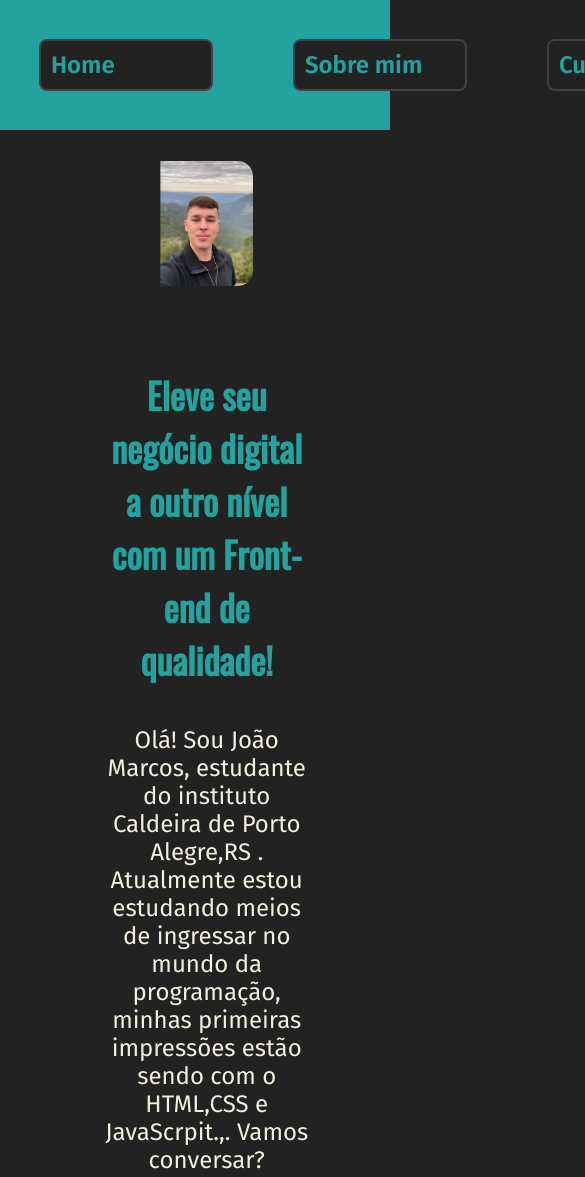
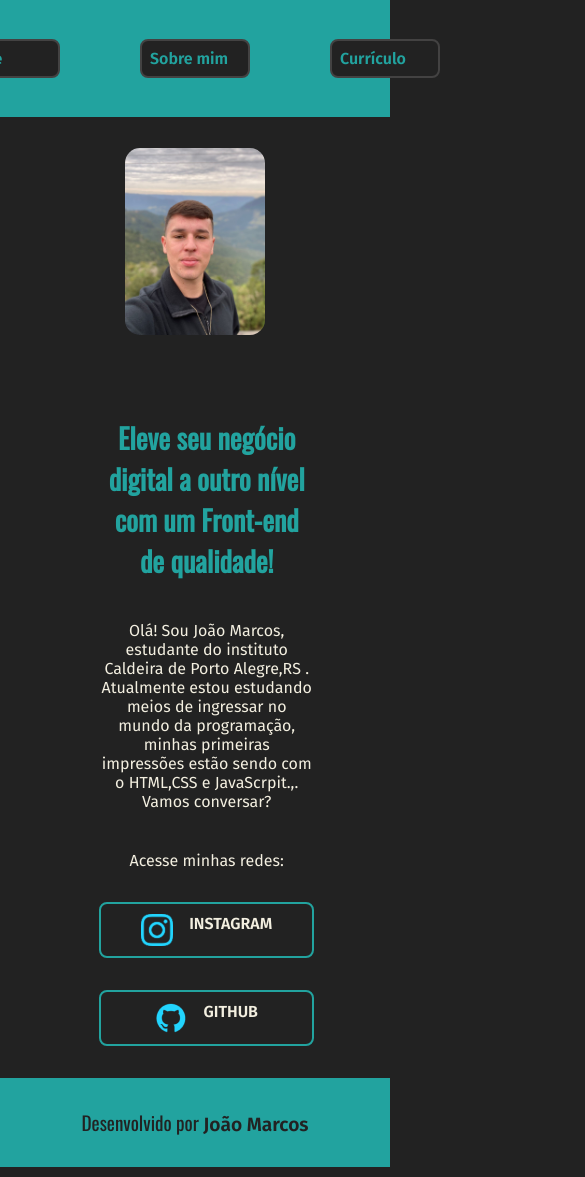
Before and after one commit to joaomarcosvs/Portifoli__Final, a plain HTML site: page index.html in a window 390 px wide. Shown: the top 1177 px of the page, 585 px wide, since content can reach past the window. Drawn offline with nearby package versions, Linux system fonts and the light colour scheme.

Commit message:
Update style.css
versão final compatível com mobile pelo vercel

```diff
--- a/style/style.css
+++ b/style/style.css
@@ -25,10 +25,12 @@ body {
 
 .cabecalho{
     background-color: var(--cor-terciaria);
-    padding: 2% 2% 2% 10%;
+    padding: 2% 10% 2% 2%;
     font-weight: 400;
     display: flex;
     align-items: center;
+    flex-direction: column;
+
 }
 
 .cabecalho__menu__link {
@@ -37,17 +39,18 @@ body {
     text-align: center;
     border: 2px solid var(--cor-destaque);
     border-radius: 8px;
-    width: 150px;
+    width: 90px;
     font-family: var(--fonte-secundaria);
     display: flex;
     flex-direction: row;
     justify-content: space-between;
-    padding: 10px;
-    font-size: 1.5rem;
+    padding: 8px;
+    font-size: 1rem;
     font-weight: 600;
     text-decoration: none;
 }
 
+/*
 .cabecalho__menu__link:hover {
     background-color: var(--cor-destaque);
     color: var(--cor-terciaria);
@@ -60,7 +63,7 @@ body {
     flex-direction: row;
     justify-content: space-between;
     padding: 10px;
-    font-size: 1.5rem;
+    font-size: 1rem;
     font-weight: 600;
     text-decoration: none;
 }
@@ -68,18 +71,26 @@ body {
 .cabecalho__menu__link:active {
     box-shadow: 7px 6px 28px 1px rgba(0, 0, 0, 0.24);
     transform: translateY(2px);
+    text-align: center;
 }
+
+*/
 
 .cabecalho__menu{
     display: flex;
-    flex-direction: row;
-    justify-content: space-between;
-    align-items: center;
+    justify-content: center;
     gap: 80px;
 }
 
 .imagem {
-    width: 40%;
+    max-width: 50%;
+    border-radius: 15px;
+    display: flex;
+    gap: 32px;
+}
+
+.imagem__2{
+    max-width: 45%;
     border-radius: 15px;
     display: flex;
     gap: 32px;
@@ -99,17 +110,18 @@ body {
     width:50%;
     display: flex;
     flex-direction: column;
+
     gap: 40px;
 }
 
 .apresentacao__conteudo__titulo {
     color: var(--cor-terciaria);
-    font-size: 2.25rem;
+    font-size: 1.75rem;
     font-family: var(--fonte-primaria);
 }
 
 .apresentacao__conteudo__paragrafo {
-    font-size: 1.5rem;
+    font-size: 1rem;
     font-family: var(--fonte-secundaria);
     text-decoration: none;
 }
@@ -126,8 +138,8 @@ body {
 
 .apresentacao__botoes__subtitulo {
     font-family: var(--fonte-secundaria);
-    font-weight: 400;
-    font-size: 1.5rem;
+    font-weight: 40;
+    font-size: 1rem;
 }
 
 .apresentacao__links__botao{
@@ -144,9 +156,9 @@ body {
     width: 50%;
     text-align: left;
     border-radius: 8px;
-    font-size: 1.5rem;
+    font-size: 1rem;
     font-weight: 600;
-    padding: 21.5px 0;
+    padding: 10px 0px 10px 0px;
     text-decoration: none;
     color: var(--cor-secundaria);
     font-family:var(--fonte-secundaria);
@@ -188,11 +200,18 @@ body {
 @media screen and (max-width: 1280px) {
 
     .imagem{
-        padding: 0% 0% 0 10%;
+        max-width: 60%;
+        padding: 0% 0% 0% 0%;
+    }
+
+    .imagem__2{
+        max-width: 70%;
+        padding: 0% 0% 0% 0%;
     }
 
     .cabecalho {
         padding: 10%;
+
     }
 
     .cabecalho__menu {
@@ -205,10 +224,12 @@ body {
         flex-direction: column-reverse;
         padding: 5% 10%;
         justify-content: center;
+        align-items: center;
     }
 
     .apresentacao__conteudo {
         width: auto;
+        flex-direction: column;
         text-align: center;
         justify-content: center;
         padding: 0% 0% 0 10%;
```
